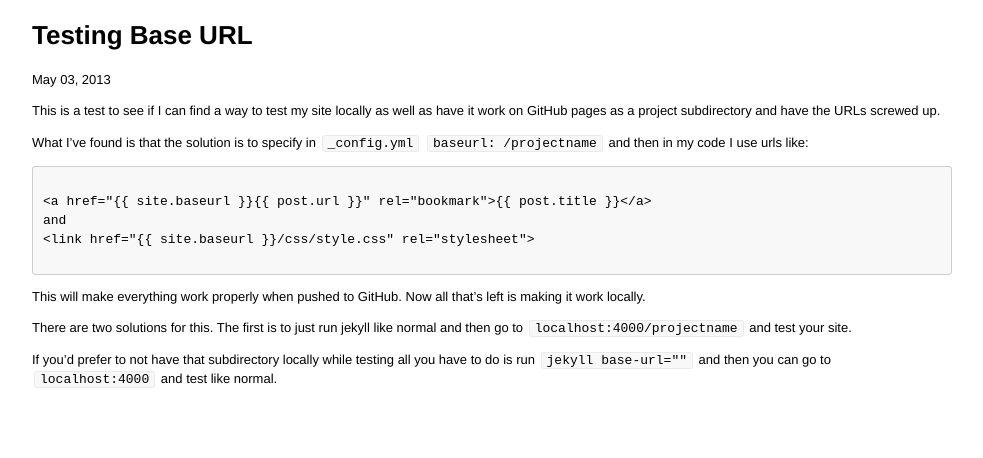
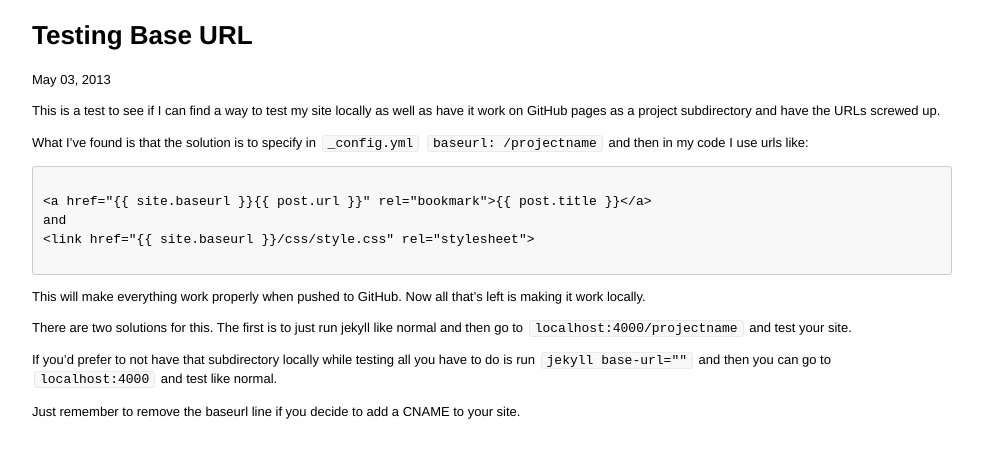
Before and after one commit to andrewshell/baseurltest, a Jekyll site: the page built from _posts/2013-05-03-testing-baseurl.md, in a window 1280 px wide. Shown: the top 458 px of the page, without its empty margins (148-1131 px from the left). Built offline with Jekyll 4.4.1, drawn with Linux system fonts in a browser that asks for light colours.

Commit message:
also updating post with note about CNAME

```diff
--- a/_posts/2013-05-03-testing-baseurl.md
+++ b/_posts/2013-05-03-testing-baseurl.md
@@ -26,3 +26,6 @@ and then go to `localhost:4000/projectname` and test your site.
 If you'd prefer to not have that subdirectory locally while testing all you
 have to do is run `jekyll base-url=""` and then you can go to `localhost:4000`
 and test like normal.
+
+Just remember to remove the baseurl line if you decide to add a CNAME to your
+site.
```
